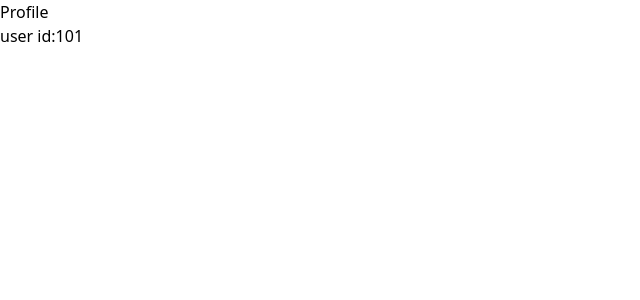
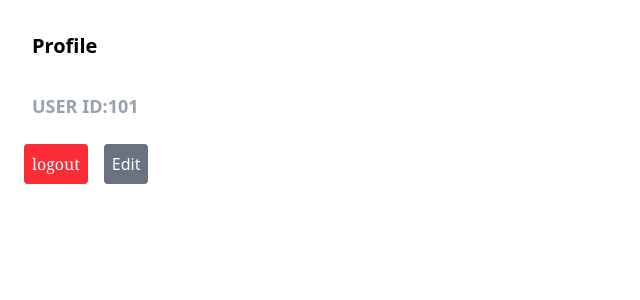
Before and after one commit to MuthuPandi-1963/Auth-System-Frontend, a React (Vite) app: page /login/profile/101 in a window 1280 px wide. Shown: the top 300 px of the page, without its empty margins (0-640 px from the left). Built offline with nearby package versions, Linux system fonts and the light colour scheme.

Commit message:
profile navigation

```diff
--- a/src/index.css
+++ b/src/index.css
@@ -2,6 +2,11 @@
 .btns{
     @apply bg-green-400 rounded p-2 m-2 text-white hover:bg-green-700 cursor-pointer ;
 }
+.redbtn{
+    @apply bg-red-500 rounded font-serif p-2 m-2 text-white hover:bg-red-800 cursor-pointer
+
+}
+.graybtn{@apply  bg-gray-500  font-sans rounded p-2 m-2 text-white hover:bg-gray-800 cursor-pointer}
 .inputs{
     @apply border-1 rounded text-wrap text-gray-500 font-semibold p-1 items-center outline-0 text-sm my-2 lowercase pl-2  ;
 }
--- a/src/website/Signup/SignIn.jsx
+++ b/src/website/Signup/SignIn.jsx
@@ -1,7 +1,6 @@
 import React from "react";
 import { useState } from "react"
 import { Link } from 'react-router-dom';
-import Otpgen from "./Otpgen";
 import Googlelogin from './Googlelogin'
 import { useNavigate } from "react-router-dom";
 export default function Authform(){
@@ -20,14 +19,25 @@ export default function Authform(){
     setFormData({...formData,[e.target.name]:e.target.value})
     }
     const HandleSub =async (e)=>{
+      setIsLogin(formData)
         e.preventDefault()
         setLoading(true)
         setError(null)
         Gotoprofile()
 
     }
+    // try{
+    //   if(HandleSub){
+    //   }
+    // }
+    // catch(err){
+    //   alert(err)
+    // }
     const Gotoprofile =()=>{
-      navigate('/login/profile/:id')
+      if(formData.name.trim()){
+      navigate(`/login/profile/${encodeURIComponent(formData.name)}`)
+
+      }
     }
     return(
         <div className="  m-auto p-21 justify-center items-center " id="auth">
@@ -55,7 +65,7 @@ export default function Authform(){
         />
         {error && <p className="text-red-800 font-sarif">{error}</p>}
 
-        <button type="submit" className="bg-gray-700 p-2 px-4 rounded text-white font-serif hover:bg-gray-500 hover:text-white w-fit " disabled={loading}>
+        <button type="submit" onClick={HandleSub} className="bg-gray-700 p-2 px-4 rounded text-white font-serif hover:bg-gray-500 hover:text-white w-fit " disabled={loading}>
           {loading ? 'Please wait...' : 'login  '}
         </button>
         <Link to='/resetpassword'> <button className="text-gray-500 font-serif text-sm underline p-2 hover:text-blue-700 cursor-pointer">forget password</button></Link>
--- a/src/website/Signup/SignUp.jsx
+++ b/src/website/Signup/SignUp.jsx
@@ -24,12 +24,11 @@ export default function SignUp(){
     }
 
     const handleCsubmit=async (e)=>{
-         setPhone(userinfo)
-        e.preventDefault();
+
         const regex =/[^0-9]/g;
        try{
 
-        if(userinfo.phone.length===0||userinfo.phone.length<10||regex.test(userinfo.phone)&&userinfo.phone==" "){
+        if(userinfo.phone.length===0||userinfo.phone.length<10||regex.test(userinfo.phone)||userinfo.phone==" "){
             setError("Invalid Entry")
 
              setShowotp(false)
@@ -37,19 +36,21 @@ export default function SignUp(){
         }
         else if(userinfo.password!==userinfo.confirmpassword){
                 setError("Enter Same password")
-
+                  setShowotp(false)
+                return
             }
-        else if(userinfo.phone==null||userinfo.phone==undefined){
-            setError(error)
-        }
         else{
+         setPhone((previnfo)=>[...previnfo,userinfo])
+        setShowotp(true)
         setError('otp sended')
-        navigate('/otpgen',{state:{phone}})
-
+        // navigate('/otpgen',{state:{phone}})
+        console.log(setPhone);
+        e.preventDefault()
            }
        }
        catch(err){
         setError(data.message||err)
+
        }
 
 
@@ -79,7 +80,6 @@ export default function SignUp(){
                   <input type="password"
                   className="inputs "
                 onChange={handlePhonesubmit}
-
                   value={userinfo.confirmpassword}
                   required
                  name="confirmpassword" id="cpassword"
--- a/src/website/component/Profile.jsx
+++ b/src/website/component/Profile.jsx
@@ -1,12 +1,28 @@
 import React from 'react'
 import { useParams } from 'react-router'
+import { useState } from 'react';
+const Profile = () => {
+  const [isLogout,setIsLogOut]=useState(false)
+  const {id}=useParams();
+  const HandleLogout=()=>{
+      setIsLogOut(!isLogout)
+  }
+  try{
+    if(isLogout){
+      alert('logout')
 
-const Profile = () => {
-  const {id}=useParams();
+    }
+  }
+  catch(err){
+    alert(err)
+  }
   return (
-    <div>
-      <h1>Profile</h1>
-      <p>user id:{id}</p>
+    <div className='justify-center self-center items-center m-2 p-2'>
+      <h1 className='header '>Profile</h1>
+      <p className='para'>user id:{id}</p>
+      <button type='submit' className='redbtn' onClick={HandleLogout}>logout</button>
+      <button type='submit' className='graybtn'>Edit</button>
+
     </div>
   )
 }
```
